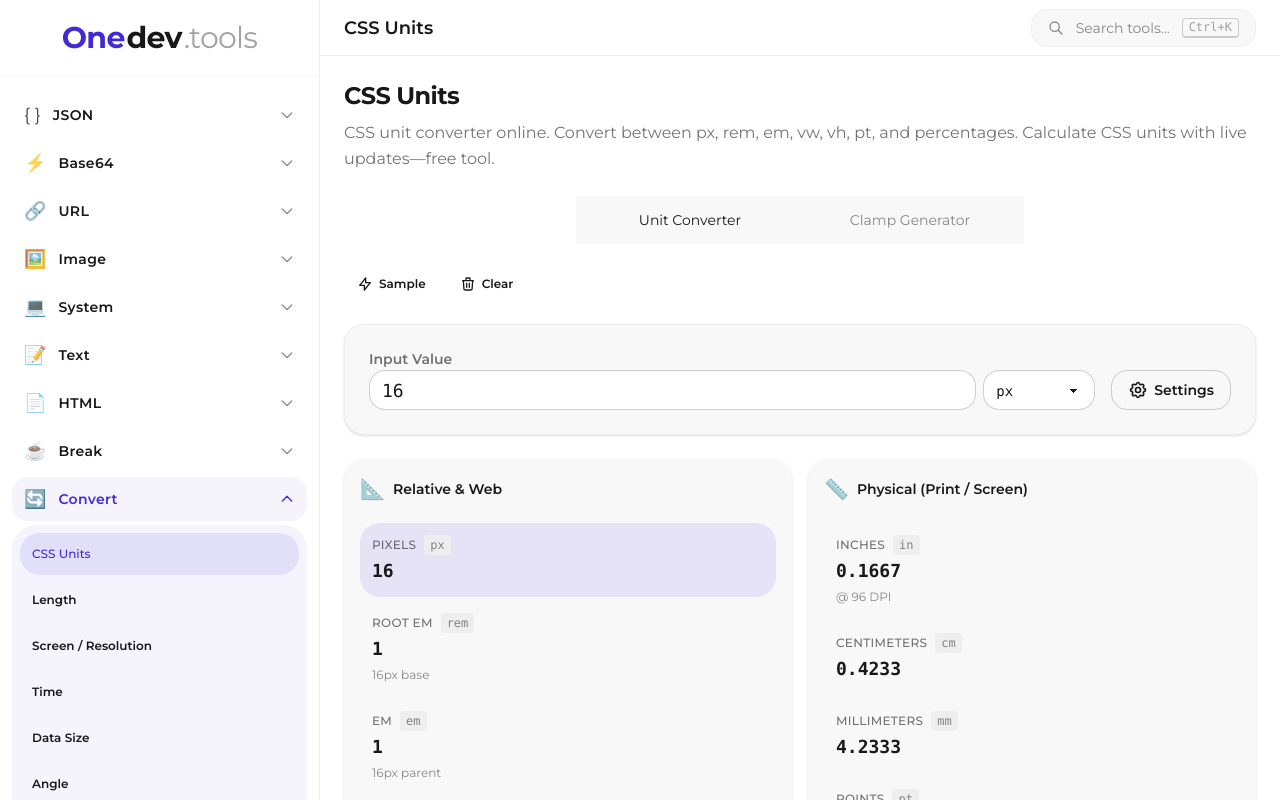
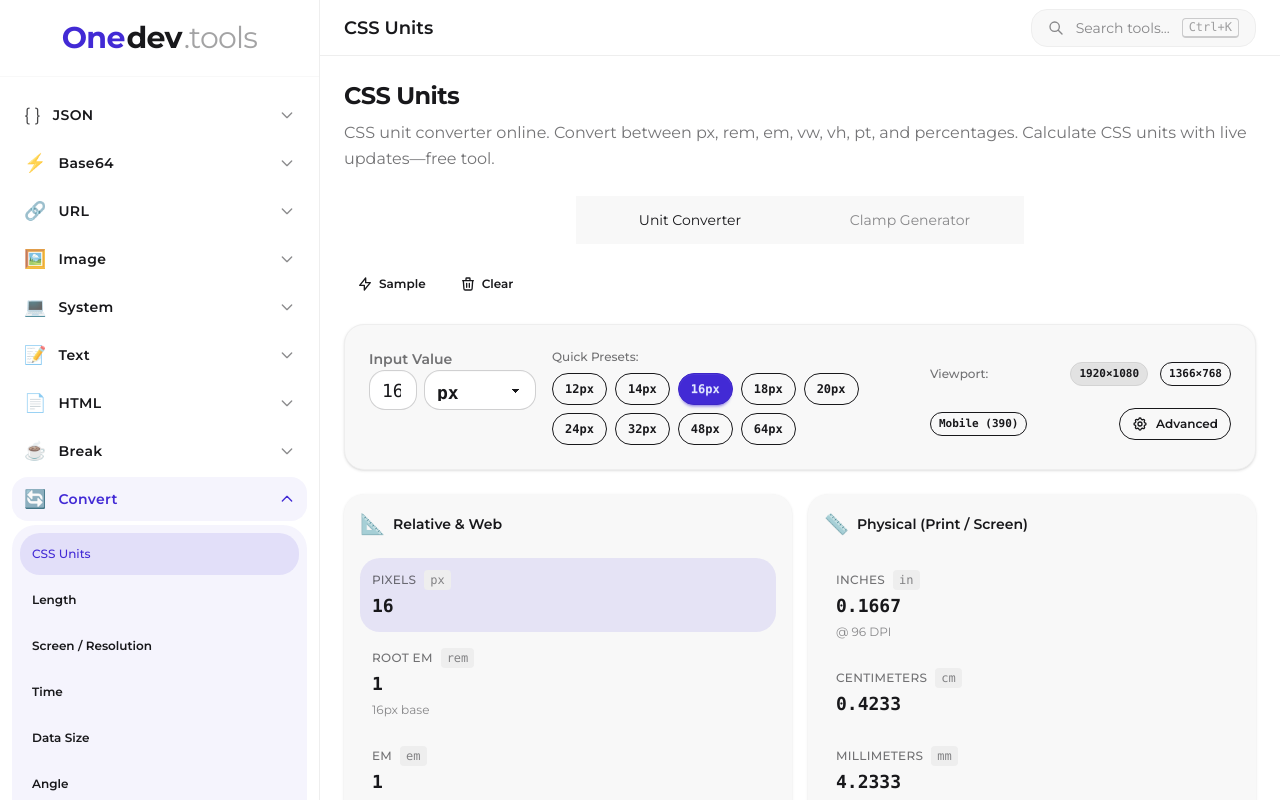
Before and after one commit to ronny8877/onedev, a SvelteKit app: page /convert/css-units in a window 1280 px wide. Shown: the top 800 px of the page. Built offline with nearby package versions, Linux system fonts and the light colour scheme.

Commit message:
chore: Ui chnages to css units

```diff
--- a/src/routes/convert/css-units/+page.svelte
+++ b/src/routes/convert/css-units/+page.svelte
@@ -142,6 +142,19 @@
 	function toggleSettings() {
 		showSettings = !showSettings;
 	}
+
+	// Quick preset values
+	const fontSizePresets = [12, 14, 16, 18, 20, 24, 32, 48, 64];
+
+	function setPreset(value: number, unit: typeof inputUnit = 'px') {
+		inputValue = value.toString();
+		inputUnit = unit;
+	}
+
+	// Check if current input matches a preset
+	let activePreset = $derived(
+		fontSizePresets.find(p => p === numValue && inputUnit === 'px')
+	);
 </script>
 
 <ToolWrapper
@@ -183,7 +196,7 @@
 									placeholder="Value"
 									class="input input-bordered join-item flex-1 font-mono text-lg"
 								/>
-								<select bind:value={inputUnit} class="select select-bordered join-item font-mono w-28">
+								<select bind:value={inputUnit} class="select select-bordered join-item font-mono w-28 text-lg font-semibold">
 									<optgroup label="Relative">
 										<option value="px">px</option>
 										<option value="rem">rem</option>
@@ -203,7 +216,51 @@
 							</div>
 						</div>
 
-						<!-- Settings Toggle -->
+						<!-- Quick Presets -->
+						<div class="col-span-full">
+							<p class="text-xs text-base-content/60 mb-2 font-medium">Quick Presets:</p>
+							<div class="flex flex-wrap gap-2">
+								{#each fontSizePresets as preset}
+									<button
+										class="btn btn-sm font-mono transition-all"
+										class:btn-primary={activePreset === preset}
+										class:btn-outline={activePreset !== preset}
+										onclick={() => setPreset(preset)}
+									>
+										{preset}px
+									</button>
+								{/each}
+							</div>
+						</div>
+
+						<!-- Viewport Presets & Settings -->
+						<div class="col-span-full flex flex-wrap items-center gap-3 mt-2">
+							<p class="text-xs text-base-content/60 font-medium">Viewport:</p>
+							{#each viewportPresets as vp}
+								<button
+									class="btn btn-xs btn-outline gap-1 font-mono"
+									class:btn-active={viewportWidth === vp.w && viewportHeight === vp.h}
+									onclick={() => setViewport(vp.w, vp.h)}
+								>
+									{vp.label}
+								</button>
+							{/each}
+							<div class="ml-auto">
+								<button
+									class="btn btn-sm btn-outline gap-2"
+									onclick={toggleSettings}
+								>
+									<svg xmlns="http://www.w3.org/2000/svg" class="h-4 w-4" fill="none" viewBox="0 0 24 24" stroke="currentColor">
+										<path stroke-linecap="round" stroke-linejoin="round" stroke-width="2" d="M10.325 4.317c.426-1.756 2.924-1.756 3.35 0a1.724 1.724 0 002.573 1.066c1.543-.94 3.31.826 2.37 2.37a1.724 1.724 0 001.065 2.572c1.756.426 1.756 2.924 0 3.35a1.724 1.724 0 00-1.066 2.573c.94 1.543-.826 3.31-2.37 2.37a1.724 1.724 0 00-2.572 1.065c-.426 1.756-2.924 1.756-3.35 0a1.724 1.724 0 00-2.573-1.066c-1.543.94-3.31-.826-2.37-2.37a1.724 1.724 0 00-1.065-2.572c-1.756-.426-1.756-2.924 0-3.35a1.724 1.724 0 001.066-2.573c-.94-1.543.826-3.31 2.37-2.37.996.608 2.296.07 2.572-1.065z" />
+										<path stroke-linecap="round" stroke-linejoin="round" stroke-width="2" d="M15 12a3 3 0 11-6 0 3 3 0 016 0z" />
+									</svg>
+									{showSettings ? 'Hide' : 'Advanced'}
+								</button>
+							</div>
+						</div>
+
+						<!-- Settings Toggle (Old position) -->
+						<!--
 						<div class="flex items-end">
 							<button
 								class="btn btn-outline border-base-content/20 hover:border-base-content/40 hover:bg-base-200 text-base-content"
@@ -216,6 +273,7 @@
 								{showSettings ? 'Hide Settings' : 'Settings'}
 							</button>
 						</div>
+						-->
 					</div>
 
 					{#if showSettings}
```
